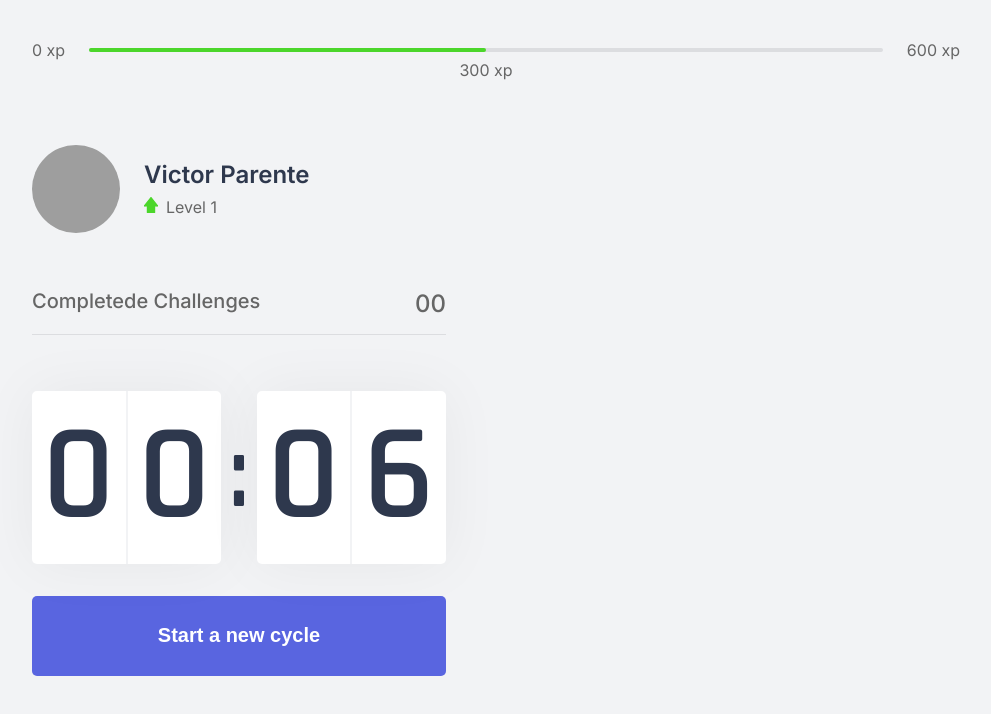
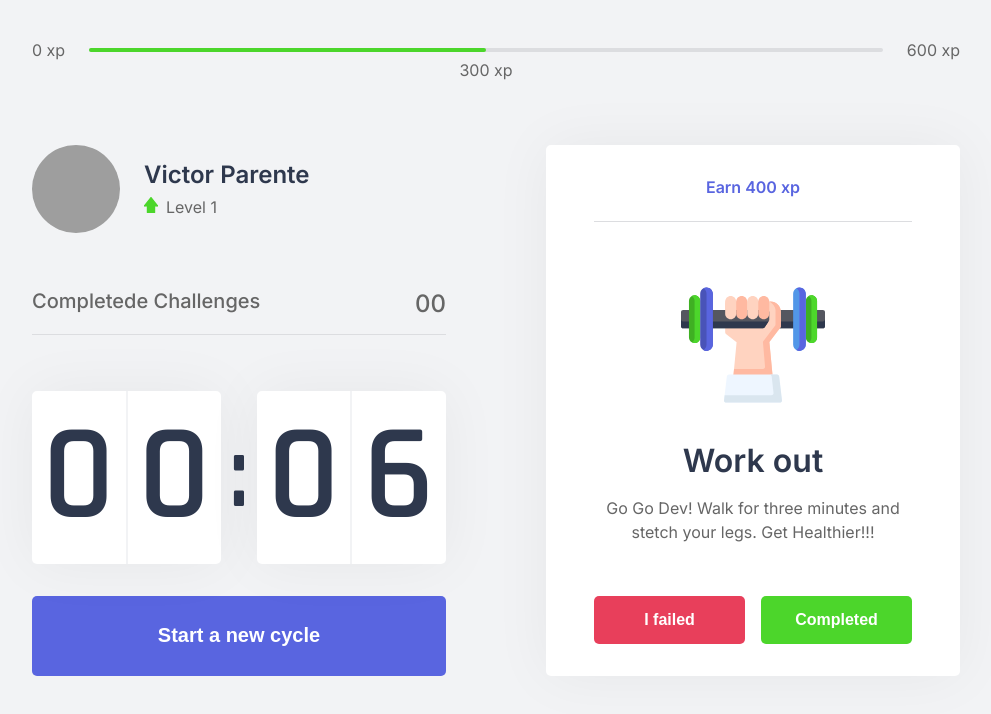
Before and after one commit to parvic/moveit-next, a Next.js app: page / in a window 1280 px wide. Shown: the top 714 px of the page, without its empty margins (144-1135 px from the left). Built offline with nearby package versions, Linux system fonts and the light colour scheme; grey boxes are pictures that could not be loaded.

Commit message:
context started

```diff
--- /dev/null
+++ b/src/components/ChallengeBox.tsx
@@ -0,0 +1,32 @@
+import * as S from "../../styles/components/ChallengeBox";
+
+export default function ChallengeBox() {
+  const isActiveChalleng = true;
+  return (
+    <>
+    { isActiveChalleng ? (
+        <S.ChallengeActiveContainer>
+          <header>Earn 400 xp</header>
+          <main>
+            <img src="icons/body.svg" alt=""/>
+            <strong >Work out</strong>
+            <p>Go Go Dev! Walk for three minutes and stetch your legs. Get Healthier!!!</p>
+          </main>
+          <footer>
+            <button id="failedButton" type="button">I failed</button>
+            <button id="successButton" type="button">Completed</button>
+          </footer>
+        </S.ChallengeActiveContainer>
+      ) : (
+        <S.ChallengeNotActiveContainer>
+          <strong>Start a new cycle to get new challenges</strong>
+          <div>
+            <img src="icons/level-up.svg" alt="Leve up"/>
+            <p>Complete these challenges to gain experience and level up</p>
+          </div>
+        </S.ChallengeNotActiveContainer>
+      )
+    }
+    </>
+  )
+}
--- a/src/components/ExperienceBar.tsx
+++ b/src/components/ExperienceBar.tsx
@@ -1,7 +1,8 @@
 import React from 'react';
 import * as S from '../../styles/components/ExperienceBar';
 
-const ExperienceBar = () => (
+export default function ExperienceBar() {
+  return (
     <S.ExperienceBar>
       <span>0 xp</span>
       <div>
@@ -11,5 +12,4 @@ const ExperienceBar = () => (
       <span>600 xp</span>
     </S.ExperienceBar>
   );
-
-export default ExperienceBar;
+}
--- a/src/pages/index.tsx
+++ b/src/pages/index.tsx
@@ -5,6 +5,7 @@ import { CompletedChallenges } from '../components/CompletedChallenges';
 import { Countdown } from '../components/Countdown';
 import ExperienceBar from '../components/ExperienceBar';
 import Profile from '../components/Profile';
+import ChallengeBox from "../components/ChallengeBox";
 
 export default function Home() {
   return (
@@ -21,7 +22,7 @@ export default function Home() {
         </div>
 
         <div>
-
+          <ChallengeBox />
         </div>
       </section>
     </S.Container>
--- /dev/null
+++ b/styles/components/ChallengeBox.ts
@@ -0,0 +1,134 @@
+import styled from "styled-components";
+import theme from "../theme";
+
+export const ChallengeNotActiveContainer = styled.div`
+  display: flex;
+  flex-direction: column;
+  justify-content: center;
+  align-items: center;
+
+  width: 100%;
+  height: 100%;
+  /* padding: 0rem 4rem; */
+
+  background-color: ${theme.colors.white};
+  border-radius: 5px;
+  box-shadow: 0 0 60px rgba(0, 0, 0, 0.05);
+
+  text-align: center;
+
+  strong {
+    font-size: 1.5rem;
+    font-weight: 500;
+    line-height:1.4;
+  }
+
+  div {
+    display: flex;
+    flex-direction: row;
+    justify-content: center;
+    align-items: center;
+
+    margin-top: 2rem;
+    max-width: 70%;
+
+    img {
+      width: 3rem;
+      height: 3rem;
+      margin-right: 1rem;
+    }
+
+    p{
+      color: ${theme.colors.text};
+      font-size: 1rem;
+      line-height: 1.4;
+    }
+  }
+
+`;
+
+export const ChallengeActiveContainer = styled.div`
+  display: flex;
+  flex-direction: column;
+  justify-content: space-between;
+  align-items: center;
+
+  width: 100%;
+  height: 100%;
+  padding: 2rem 3rem;
+
+  background-color: ${theme.colors.white};
+  border-radius: 5px;
+  box-shadow: 0 0 60px rgba(0, 0, 0, 0.05);
+
+  text-align: center;
+
+  header {
+    width: 100%;
+    font-weight: 600;
+    padding-bottom: 1.5rem;
+    color: ${theme.colors.blue};
+    border-bottom: 1px solid ${theme.colors.grayLine};
+  }
+
+  main {
+    display: flex;
+    flex: 1;
+    flex-direction: column;
+    align-items: center;
+    justify-content: center;
+
+    img {
+      width: 9rem;
+      height: 9rem;
+    }
+
+    strong {
+      color: ${theme.colors.title};
+      font-size: 2rem;
+      font-weight: 600;
+      margin: 1.5rem 0 1rem;
+    }
+
+    p {
+      line-height: 1.5;
+    }
+  }
+
+  footer {
+    display: grid;
+    grid-template-columns: 1fr 1fr;
+    gap: 1rem;
+    width: 100%;
+
+    button {
+      display: flex;
+      align-items: center;
+      justify-content: center;
+
+      height: 3rem;
+      border: 0;
+      border-radius: 5px;
+
+      color: ${theme.colors.white};
+      font-size: 1rem;
+      font-weight: 600;
+
+      &:hover {
+        filter: brightness(0.9);
+      }
+    }
+
+    & #failedButton {
+      background-color: ${theme.colors.red}
+    }
+
+    & #successButton {
+      background-color: ${theme.colors.green}
+    }
+
+
+
+  }
+
+`;
```
Lines whose indentation alone changed are shown as unchanged.
